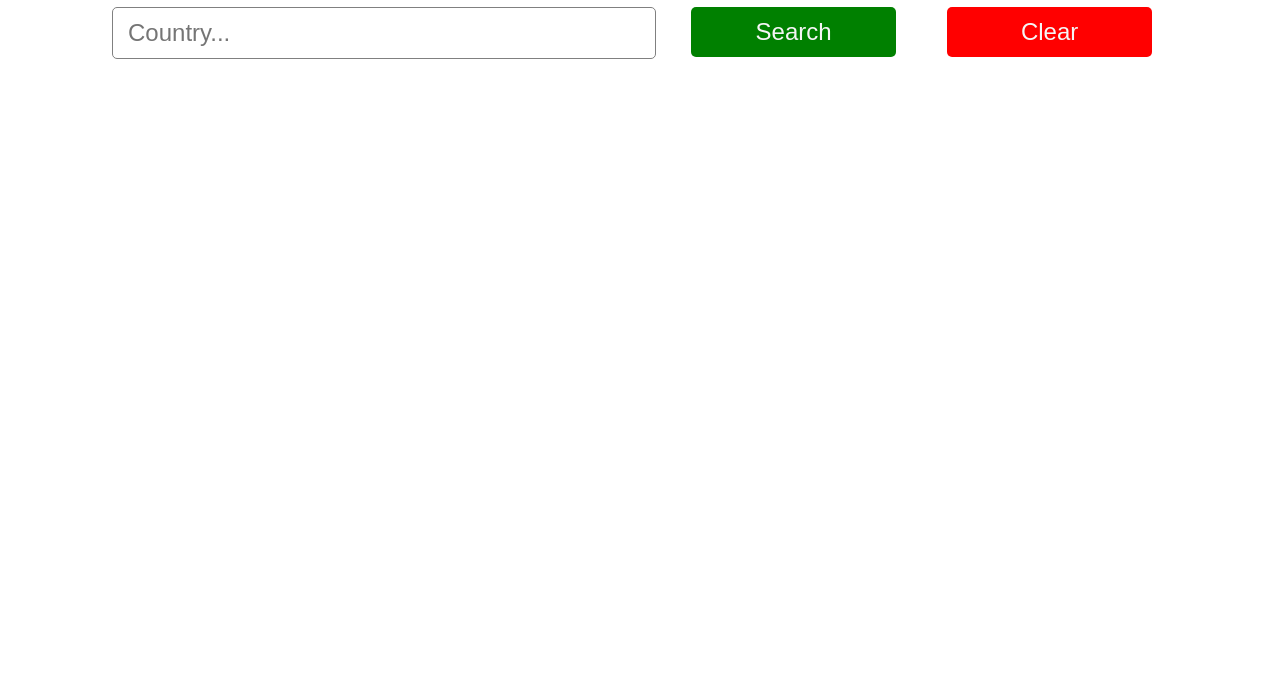
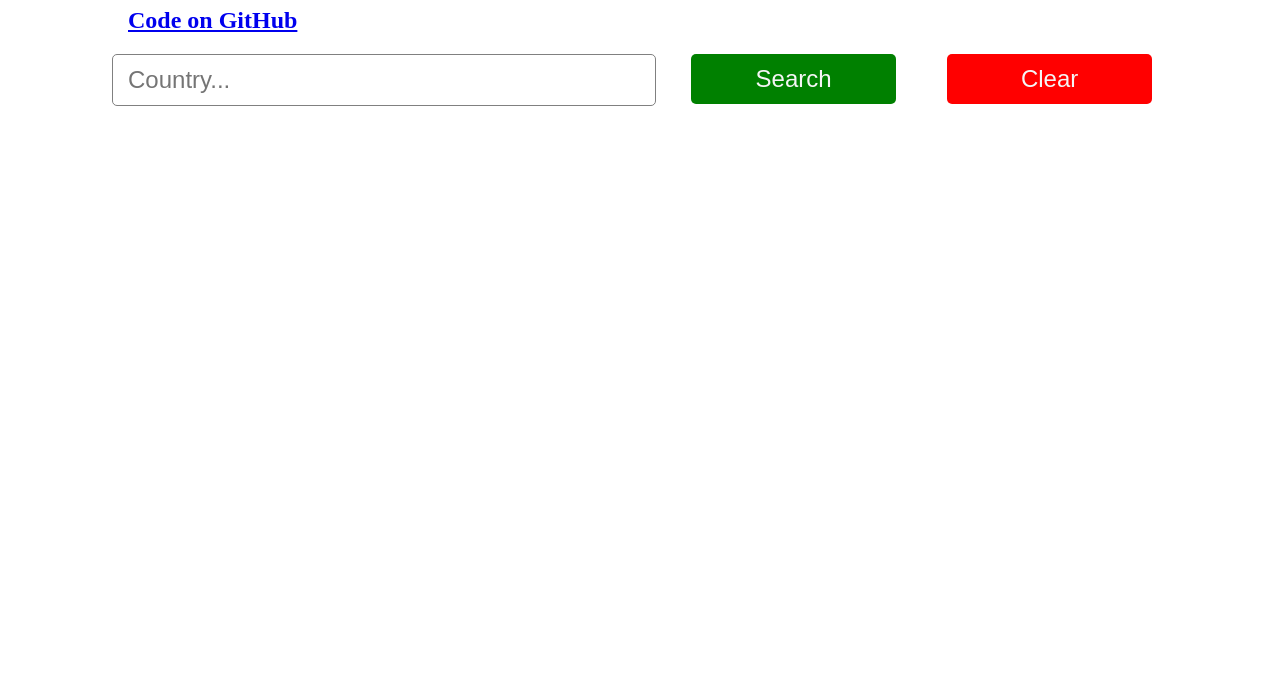
Before and after one commit to Zakharchuk42/world-univer, a plain HTML site: page index.html in a window 1280 px wide. Shown: the part 123-800 px from the top of the page. Drawn offline with Linux system fonts and the light colour scheme; no server answers.

Commit message:
Add Link to github

```diff
--- a/index.html
+++ b/index.html
@@ -10,6 +10,7 @@
     <body>
         <div class="container">
             <h1>List of universities in the world</h1>
+            <h2><a href="https://github.com/Zakharchuk42/world-univer" target="_blank">Code on GitHub</a></h2>
             <div class="header">
                 <div class="search">
                     <input id="input" type="text" placeholder="Country..." />
```
